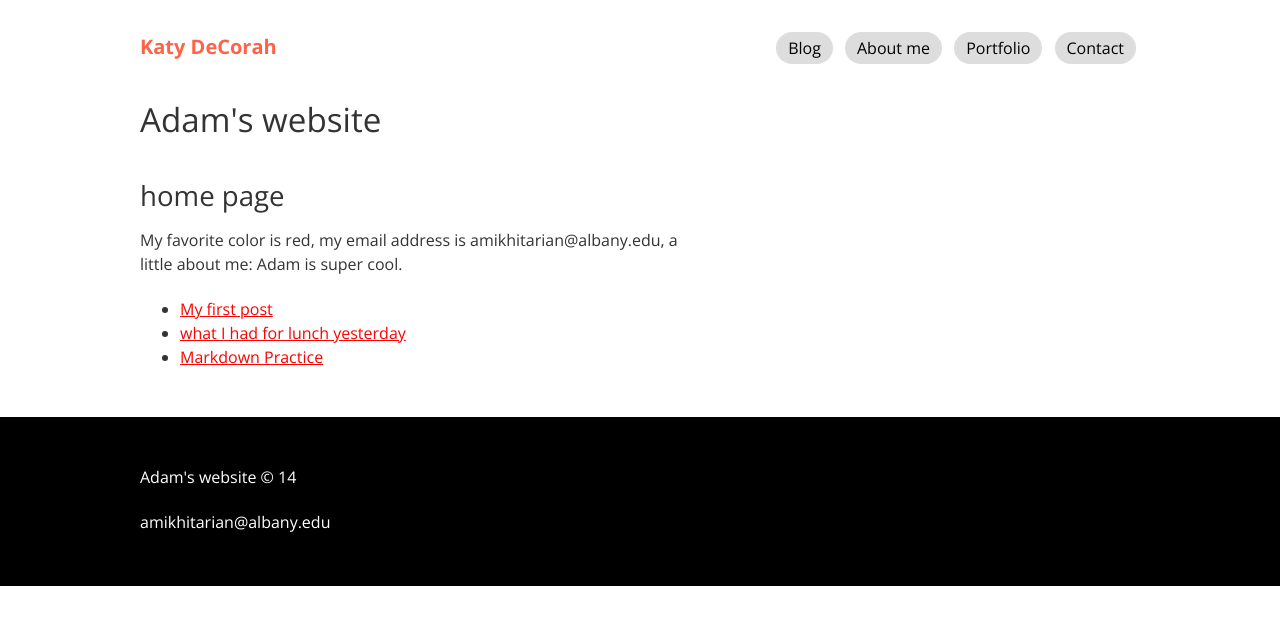
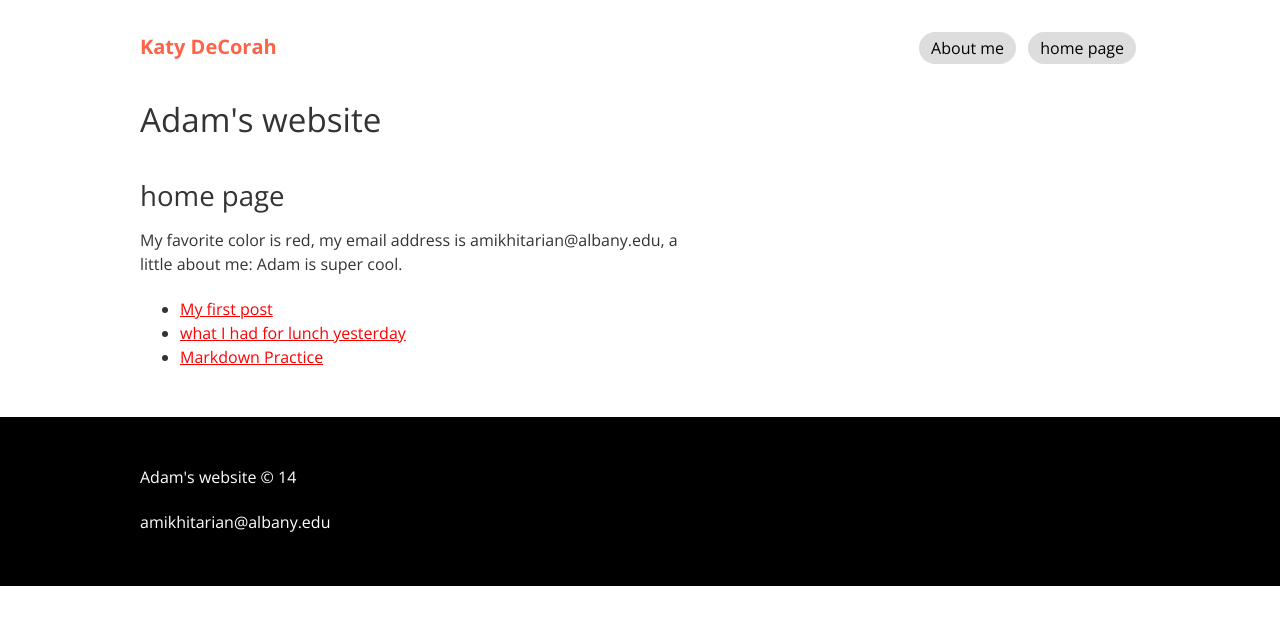
Before and after one commit to Mickeytarian/mickeytarian.github.io, a Jekyll site: the page built from index.html, in a window 1280 px wide. Shown: the top 625 px of the page. Built offline with Jekyll 4.4.1, drawn with Linux system fonts in a browser that asks for light colours.

Commit message:
added nav stuff

```diff
--- a/_includes/header.html
+++ b/_includes/header.html
@@ -3,10 +3,11 @@
                 <a href="#" class="site-title">Katy DeCorah</a>
                 <nav class="navbar">
                     <ul class="header-nav">
-                        <li><a class="nav-link" href="#">Blog</a></li>
-                        <li><a class="nav-link" href="#">About me</a></li>
-                        <li><a class="nav-link" href="#">Portfolio</a></li>
-                        <li><a class="nav-link" href="#">Contact</a></li>
+                        {% for nav in site.pages %}
+                        {% if nav.title %}
+                        <li><a class="nav-link{% if nav.title == page.title %} active{% endif %}" href="{{ nav.url }}">{{ nav.title }}</a></li>
+                        {% endif %}
+                        {% endfor %}
                     </ul>
                 </nav>
            </div> <!-- / container -->
```
